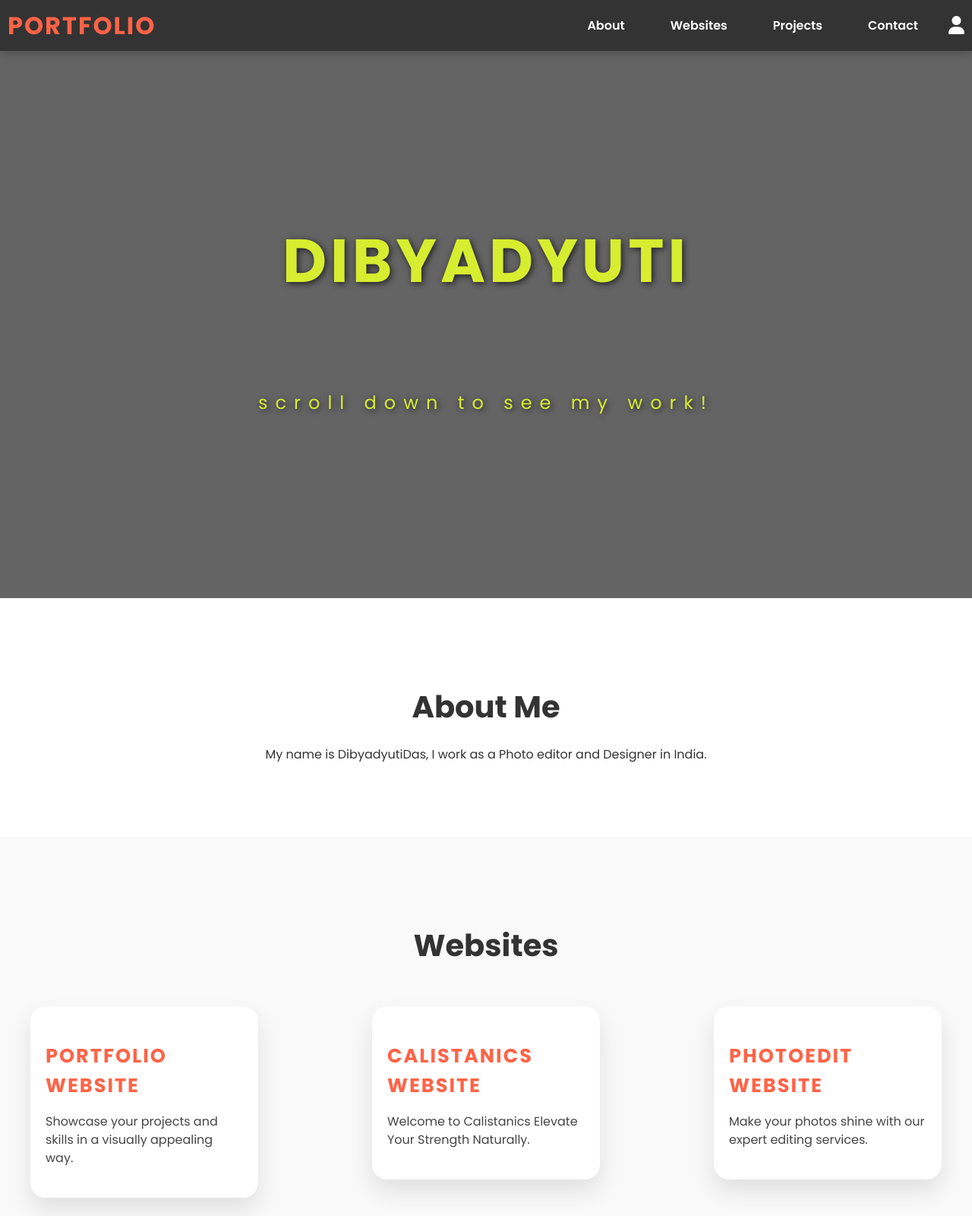
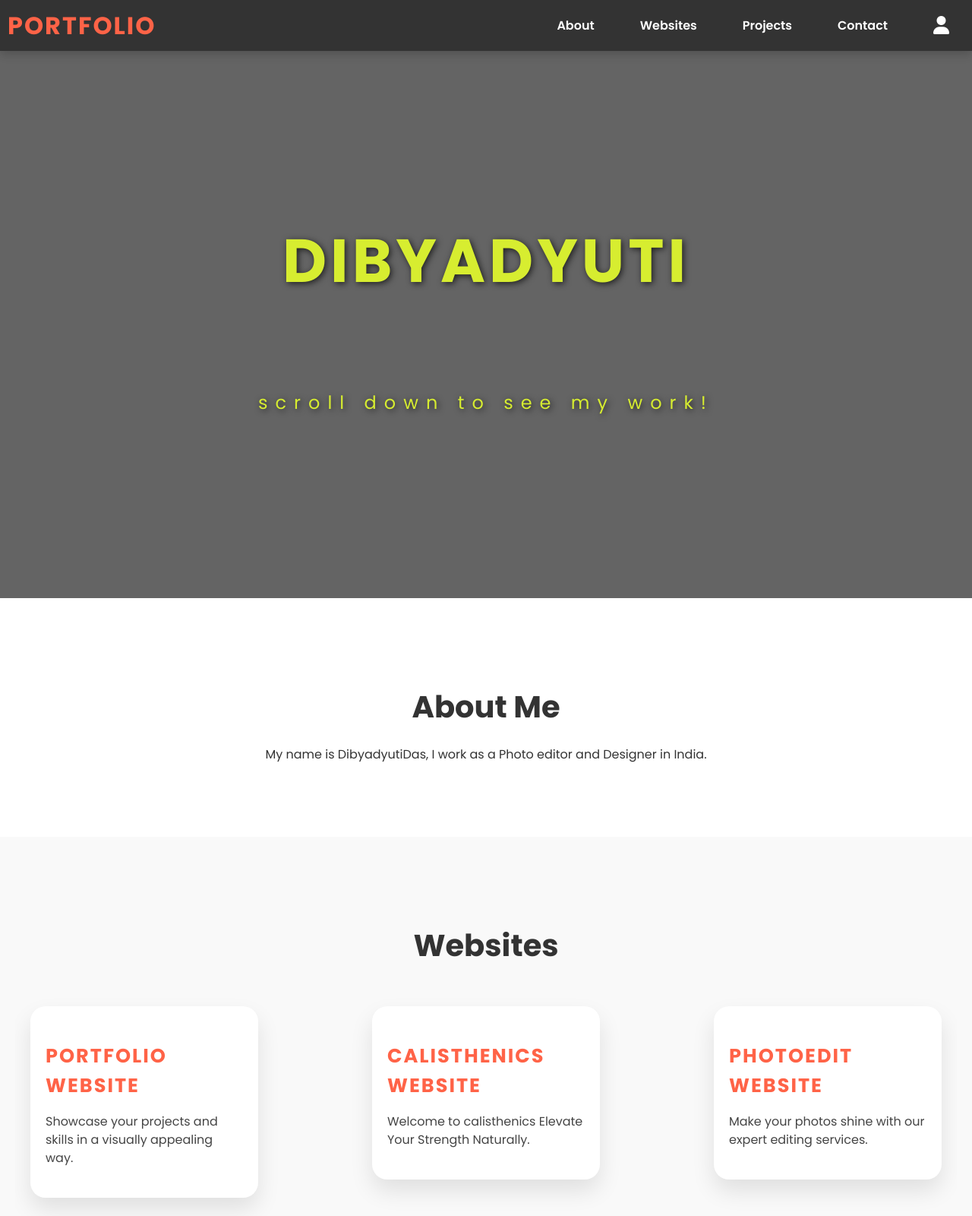
Before and after one commit to DibyadyutiDas/portfolio, a plain HTML site: page index.html in a window 1280 px wide. Shown: the top 1600 px of the page at 76% size. Drawn offline with nearby package versions, Linux system fonts and the light colour scheme.

Commit message:
Update index.html

```diff
--- a/index.html
+++ b/index.html
@@ -424,9 +424,11 @@
             <a href="#projects">Projects</a>
             <a href="#contact">Contact</a>
             <!-- User Icon -->
-            <div class="user-icon">
-                <i class="fas fa-user"></i>
-            </div>
+            <a href="login.html">
+                <div class="user-icon">
+                    <i class="fas fa-user"></i>
+                </div>
+            </a>
         </ul>
     </nav>
 
@@ -457,10 +459,10 @@
                 </div>
             </a>
 
-            <a href="calistanics.html">
+            <a href="calisthenics.html">
                 <div class="option-card" data-aos="flip-right">
-                    <h3>Calistanics Website</h3>
-                    <p>Welcome to Calistanics Elevate Your Strength Naturally.</p>
+                    <h3>calisthenics Website</h3>
+                    <p>Welcome to calisthenics Elevate Your Strength Naturally.</p>
                 </div>
             </a>
 
```
